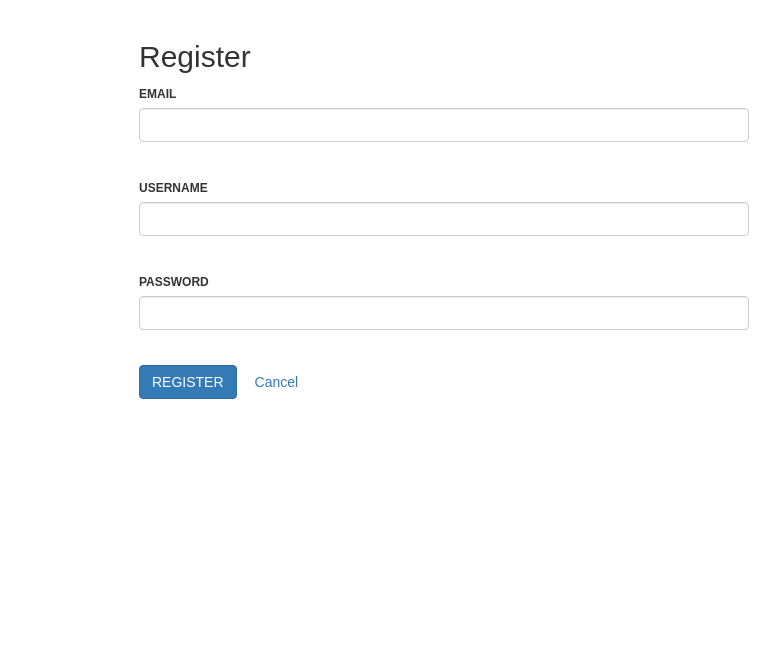
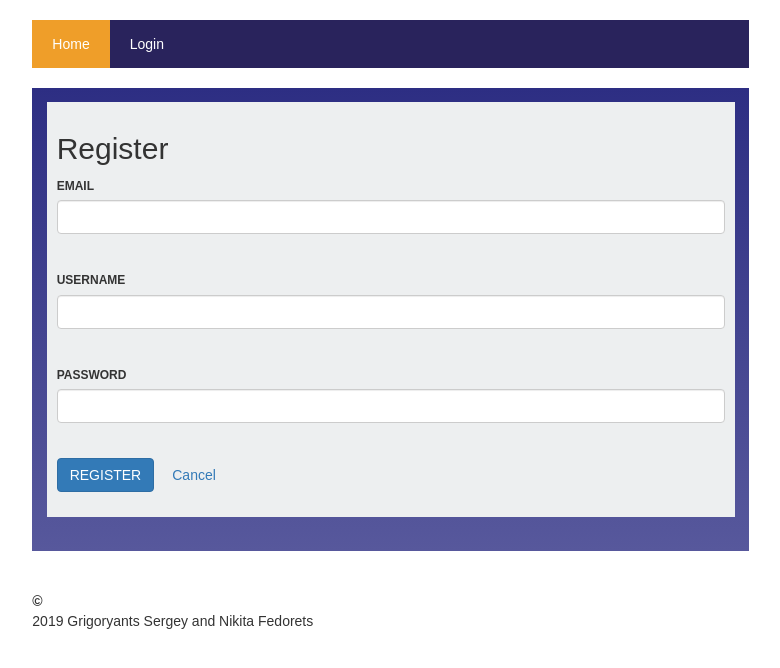
Before and after one commit to isergeyam/battleship, a React app in the folder battleship-client/: page /register in a window 1280 px wide. Shown: the top 668 px of the page, without its empty margins (196-976 px from the left). Built offline with nearby package versions, Linux system fonts and the light colour scheme; no server answers; what react-router-redux would draw is missing.

Commit message:
minor design changes and added copyright footer

```diff
--- a/battleship-client/src/HomePage/HomePage.jsx
+++ b/battleship-client/src/HomePage/HomePage.jsx
@@ -69,4 +69,4 @@ const actionCreators = {
 }
 
 const connectedHomePage = connect(mapState, actionCreators)(HomePage);
-export { connectedHomePage as HomePage };
+export { connectedHomePage as HomePage, Header };
--- a/battleship-client/src/LoginPage/LoginPage.jsx
+++ b/battleship-client/src/LoginPage/LoginPage.jsx
@@ -3,6 +3,16 @@ import { Link } from 'react-router-dom';
 import { connect } from 'react-redux';
 
 import { userActions } from '../_actions';
+
+class Header extends React.Component {
+    render() {
+        return (
+            <div className="topnav">
+                <Link to={"/"} class='active'>Home</Link>
+            </div >
+        );
+    }
+}
 
 class LoginPage extends React.Component {
     constructor(props) {
@@ -40,7 +50,10 @@ class LoginPage extends React.Component {
         const { loggingIn } = this.props;
         const { username, password, submitted } = this.state;
         return (
-            <div className="col-md-6 col-md-offset-3">
+            <div className="col-md-7 col-md-offset-2">
+                <Header />
+                <div className='home-main'>
+                    <div className='log-main'>
                         <h2>Login</h2>
                         <form name="form" onSubmit={this.handleSubmit}>
                             <div className={'form-group' + (submitted && !username ? ' has-error' : '')}>
@@ -66,6 +79,8 @@ class LoginPage extends React.Component {
                             </div>
                         </form>
                     </div>
+                </div>
+            </div>
         );
     }
 }
--- a/battleship-client/src/MainPage/MainPage.jsx
+++ b/battleship-client/src/MainPage/MainPage.jsx
@@ -23,8 +23,8 @@ class Body extends React.Component {
             <div className="main-main">
                 <div className="main-row">
                     <div className="main-left_column">
-                        <h2>Column 1</h2>
-                        <p>Some text..</p>
+                        <h2>Welcome!</h2>
+                        <h3>This is battleship game.s</h3>
                     </div>
                     <div className="main-right_column">
                         <TopPlayers />
--- a/battleship-client/src/MainPage/main_page.css
+++ b/battleship-client/src/MainPage/main_page.css
@@ -94,13 +94,13 @@ ul {
 }
 
 #usernames td, #usernames th {
-  border: 1px solid rgb(125, 123, 134);
+  border: 1px solid rgb(123, 121, 136);
   padding: 8px;
 }
 
-#usernames tr:nth-child(even){background-color: #d3d3d3;}
+#usernames tr:nth-child(even){background-color: #c4c4c4;}
 
-#usernames tr:hover {background-color: #ddd;}
+#usernames tr:hover {background-color: rgb(158, 158, 158);}
 
 #usernames th {
   padding-top: 12px;
--- a/battleship-client/src/RegisterPage/RegisterPage.jsx
+++ b/battleship-client/src/RegisterPage/RegisterPage.jsx
@@ -3,6 +3,17 @@ import { Link } from 'react-router-dom';
 import { connect } from 'react-redux';
 
 import { userActions } from '../_actions';
+
+class Header extends React.Component {
+    render() {
+        return (
+            <div className="topnav">
+                <Link to={"/"} class='active'>Home</Link>
+                <Link to={"/login"}>Login</Link>
+            </div >
+        );
+    }
+}
 
 class RegisterPage extends React.Component {
     constructor(props) {
@@ -43,10 +54,13 @@ class RegisterPage extends React.Component {
     }
 
     render() {
-        const { registering  } = this.props;
+        const { registering } = this.props;
         const { user, submitted } = this.state;
         return (
-            <div className="col-md-6 col-md-offset-3">
+            <div className="col-md-7 col-md-offset-2">
+                <Header />
+                <div className='home-main'>
+                    <div className='log-main'>
                         <h2>Register</h2>
                         <form name="form" onSubmit={this.handleSubmit}>
                             <div className={'form-group' + (submitted && !user.email ? ' has-error' : '')}>
@@ -79,6 +93,8 @@ class RegisterPage extends React.Component {
                             </div>
                         </form>
                     </div>
+                </div>
+            </div>
         );
     }
 }
--- a/battleship-client/src/index.css
+++ b/battleship-client/src/index.css
@@ -79,9 +79,20 @@ tr {
 }
 
 .main {
-    flex: 0%;
+  flex: 0%;
   background: linear-gradient(#2d2e83, #57589c);
+  margin-left: 0%;
   padding: 2%;
+}
+
+.footer {
+   position: fixed;
+   left: 0;
+   bottom: 0;
+   width: 100%;
+   background-color: red;
+   color: white;
+   text-align: center;
 }
 
 .welcome {
@@ -91,6 +102,11 @@ tr {
 }
 
 .game-main {
+  padding: 10px;
+  background-color: #edeff0;
+}
+
+.log-main {
   padding: 10px;
   background-color: #edeff0;
 }
--- a/battleship-client/src/index.html
+++ b/battleship-client/src/index.html
@@ -1,15 +1,28 @@
 <!DOCTYPE html>
 <html lang="en">
+
 <head>
     <meta charset="UTF-8">
     <link rel="stylesheet" href="https://netdna.bootstrapcdn.com/bootstrap/3.3.7/css/bootstrap.min.css" />
     <style>
-        a { cursor: pointer; }
-        .help-block { font-size: 12px; }
+        a {
+            cursor: pointer;
+        }
+
+        .help-block {
+            font-size: 12px;
+        }
     </style>
 </head>
+
 <body>
     <div id="app"></div>
+    <div class="col-md-7 col-md-offset-2">
+            <dt title="Copyright">&copy;</dt>
+            <dd>2019 Grigoryants Sergey and Nikita Fedorets</dd>
+    </div>
+</body>
 
-</body>
+
+
 </html>
```
Lines whose indentation alone changed are shown as unchanged.
